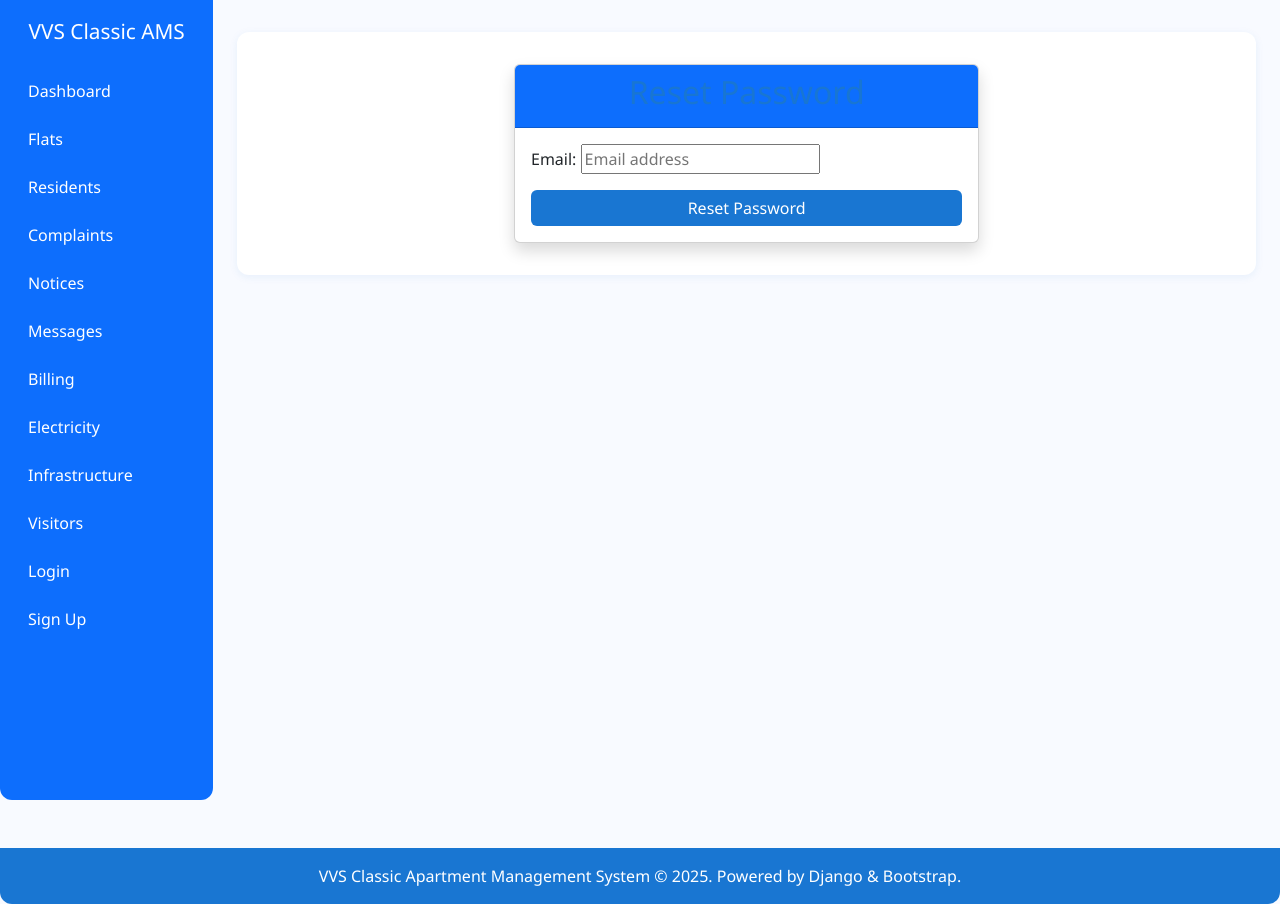
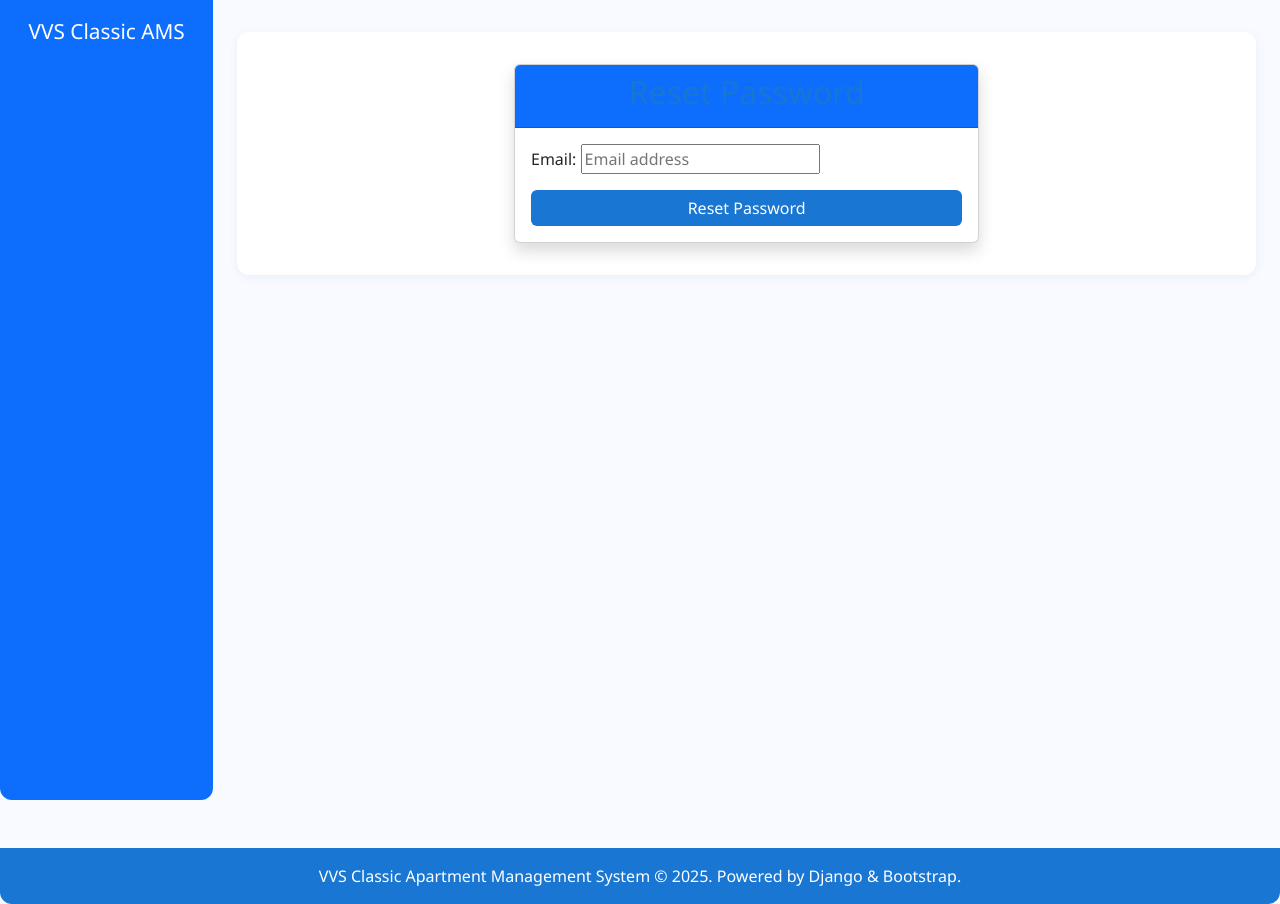
Before and after one commit to saahithjohn/classic, a Django app: a page that uses apartmentms/templates/base.html in a window 1280 px wide. Run offline with Django 4.2, Linux system fonts and the light colour scheme.

Commit message:
modified:   apartmentms/db.sqlite3 	modified:   apartmentms/templates/base.html

```diff
--- a/apartmentms/templates/base.html
+++ b/apartmentms/templates/base.html
@@ -60,18 +60,26 @@
                 <div class="position-sticky pt-3">
                     <a class="navbar-brand d-block text-center mb-4 text-white" href="/" style="font-size:1.3rem;">VVS Classic AMS</a>
                     <ul class="nav flex-column">
-                        <li class="nav-item mb-2"><a class="nav-link text-white" href="{% url 'dashboard:dashboard' %}">Dashboard</a></li>
+                        {% if request.user.is_authenticated %}
+                            {% if request.user.is_superuser %}
                                 <li class="nav-item mb-2"><a class="nav-link text-white" href="{% url 'flats:flat_list' %}">Flats</a></li>
                                 <li class="nav-item mb-2"><a class="nav-link text-white" href="{% url 'residents:resident_list' %}">Residents</a></li>
                                 <li class="nav-item mb-2"><a class="nav-link text-white" href="{% url 'complaints:complaint_list' %}">Complaints</a></li>
                                 <li class="nav-item mb-2"><a class="nav-link text-white" href="{% url 'documents:notice_list' %}">Notices</a></li>
-                        <li class="nav-item mb-2"><a class="nav-link text-white" href="{% url 'core:message_list' %}">Messages</a></li>
                                 <li class="nav-item mb-2"><a class="nav-link text-white" href="{% url 'billing:bill_list' %}">Billing</a></li>
                                 <li class="nav-item mb-2"><a class="nav-link text-white" href="{% url 'electricity:usage_list' %}">Electricity</a></li>
                                 <li class="nav-item mb-2"><a class="nav-link text-white" href="{% url 'infrastructure:contract_list' %}">Infrastructure</a></li>
                                 <li class="nav-item mb-2"><a class="nav-link text-white" href="{% url 'visitors:visitor_list' %}">Visitors</a></li>
-                        <li class="nav-item mb-2"><a class="nav-link text-white" href="{% url 'account_login' %}">Login</a></li>
-                        <li class="nav-item mb-2"><a class="nav-link text-white" href="{% url 'account_signup' %}">Sign Up</a></li>
+                                <li class="nav-item mb-2"><a class="nav-link text-white" href="{% url 'core:message_list' %}">Messages</a></li>
+                            {% else %}
+                                <li class="nav-item mb-2"><a class="nav-link text-white" href="{% url 'complaints:complaint_list' %}">Complaints</a></li>
+                                <li class="nav-item mb-2"><a class="nav-link text-white" href="{% url 'documents:notice_list' %}">Notices</a></li>
+                                <li class="nav-item mb-2"><a class="nav-link text-white" href="{% url 'billing:bill_list' %}">Billing</a></li>
+                                <li class="nav-item mb-2"><a class="nav-link text-white" href="{% url 'electricity:usage_list' %}">Electricity</a></li>
+                                <li class="nav-item mb-2"><a class="nav-link text-white" href="{% url 'visitors:visitor_list' %}">Visitors</a></li>
+                                <li class="nav-item mb-2"><a class="nav-link text-white" href="{% url 'residents:profile' user_id=request.user.id %}">Profile</a></li>
+                            {% endif %}
+                        {% endif %}
                     </ul>
                 </div>
             </nav>
```
Also changed, not shown: apartmentms/db.sqlite3. Lines whose indentation alone changed are shown as unchanged.
